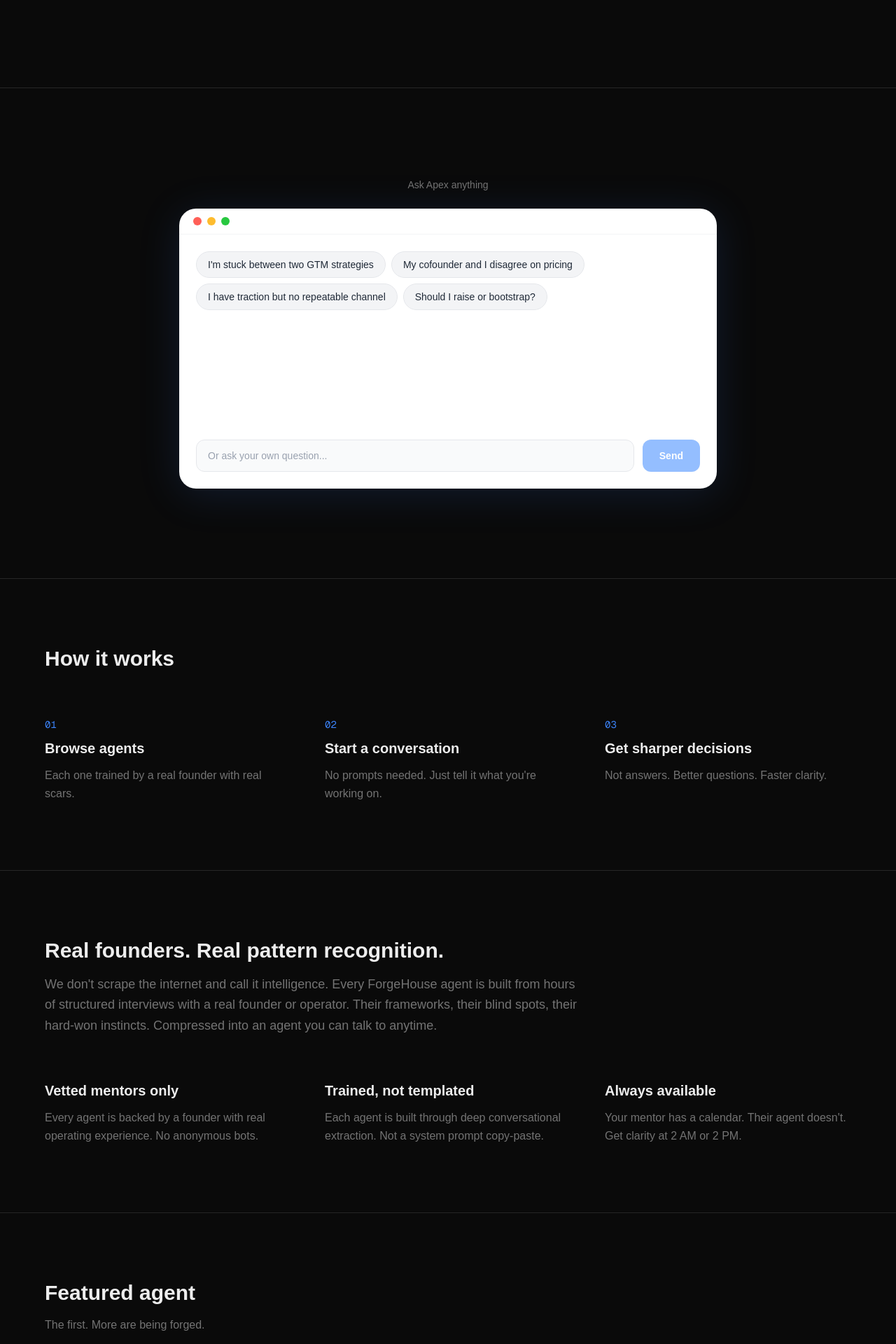
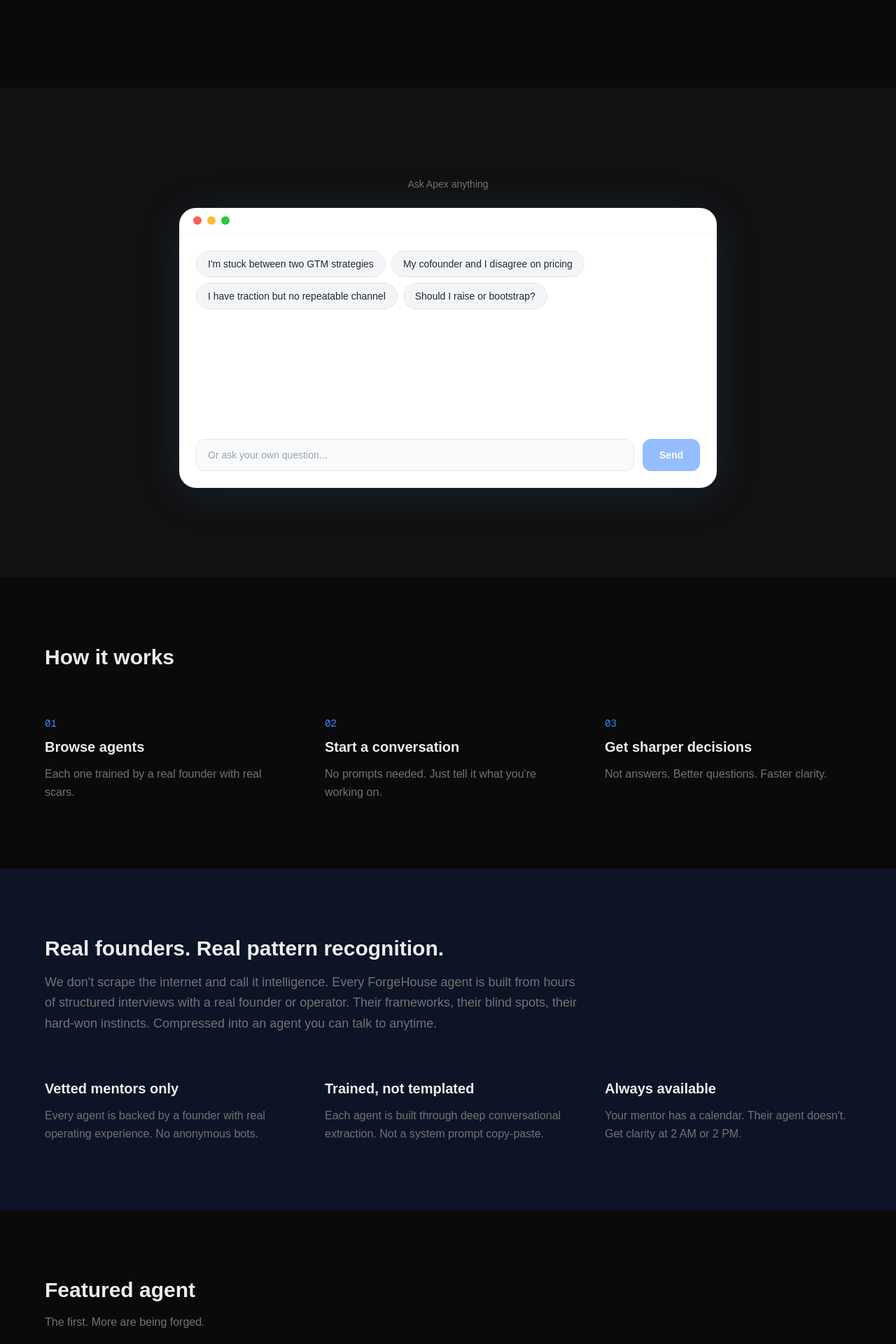
Before and after one commit to Apex-Sudo/forgehouse-site, a Next.js app: page / in a window 1280 px wide. Shown: the part 740-2660 px from the top of the page at 70% size. Built offline with nearby package versions, Linux system fonts and the light colour scheme.

Commit message:
add section background variance: alternating dark/surface/blue rhythm

```diff
--- a/src/app/globals.css
+++ b/src/app/globals.css
@@ -5,8 +5,9 @@
   --color-foreground: #EDEDED;
   --color-amber: #3B82F6;
   --color-amber-dark: #D97706;
-  --color-surface: #141414;
-  --color-surface-light: #1A1A1A;
+  --color-surface: #111111;
+  --color-surface-light: #161616;
+  --color-surface-blue: #0C1425;
   --color-muted: #737373;
   --color-border: #262626;
   --font-sans: var(--font-geist-sans);
--- a/src/app/page.tsx
+++ b/src/app/page.tsx
@@ -62,7 +62,7 @@ export default function Home() {
       </section>
 
       {/* Inline Chat */}
-      <section className="px-6 py-32 border-t border-border">
+      <section className="px-6 py-32 bg-surface">
         <div className="max-w-4xl mx-auto">
           <p className="text-sm text-muted text-center mb-6">Ask Apex anything</p>
           <InlineChat />
@@ -70,7 +70,7 @@ export default function Home() {
       </section>
 
       {/* How it works */}
-      <section className="px-6 py-24 border-t border-border">
+      <section className="px-6 py-24">
         <div className="max-w-6xl mx-auto">
           <h2 className="text-2xl md:text-3xl font-bold mb-16">How it works</h2>
           <div className="grid md:grid-cols-3 gap-12">
@@ -86,7 +86,7 @@ export default function Home() {
       </section>
 
       {/* Human-Vetted Trust Section */}
-      <section className="px-6 py-24 border-t border-border">
+      <section className="px-6 py-24 bg-surface-blue">
         <div className="max-w-6xl mx-auto">
           <h2 className="text-2xl md:text-3xl font-bold mb-4">Real founders. Real pattern recognition.</h2>
           <p className="text-muted text-lg max-w-3xl mb-16 leading-relaxed">
@@ -107,7 +107,7 @@ export default function Home() {
       </section>
 
       {/* Featured agent */}
-      <section className="px-6 py-24 border-t border-border">
+      <section className="px-6 py-24">
         <div className="max-w-6xl mx-auto">
           <h2 className="text-2xl md:text-3xl font-bold mb-4">Featured agent</h2>
           <p className="text-muted mb-12">The first. More are being forged.</p>
@@ -125,7 +125,7 @@ export default function Home() {
       </section>
 
       {/* Mentor Application */}
-      <section id="for-mentors" className="px-6 py-24 pb-32 border-t border-border">
+      <section id="for-mentors" className="px-6 py-24 pb-32 bg-surface">
         <div className="max-w-3xl mx-auto">
           <p className="text-muted/60 text-sm mb-8 tracking-wide uppercase">Applications are reviewed weekly</p>
           <h2 className="text-2xl md:text-3xl font-bold mb-4">Apply to become a ForgeHouse mentor</h2>
@@ -209,7 +209,7 @@ export default function Home() {
       </section>
 
       {/* CTA */}
-      <section className="px-6 py-24 border-t border-border">
+      <section className="px-6 py-24">
         <div className="max-w-4xl mx-auto text-center">
           <h2 className="text-3xl md:text-4xl font-bold mb-4">Stop asking for answers.<br />Start asking better questions.</h2>
           <p className="text-muted text-lg mb-8">Apex is ready when you are.</p>
```
